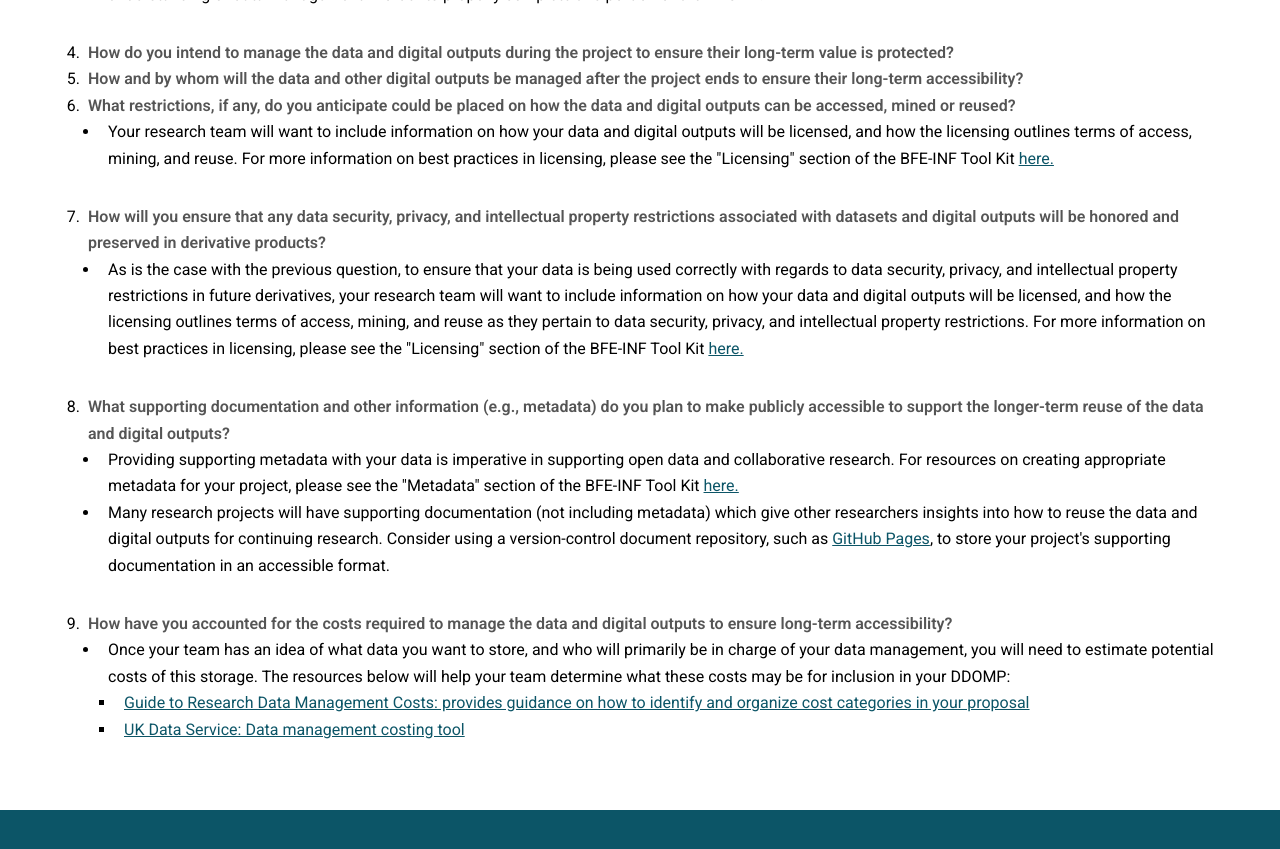
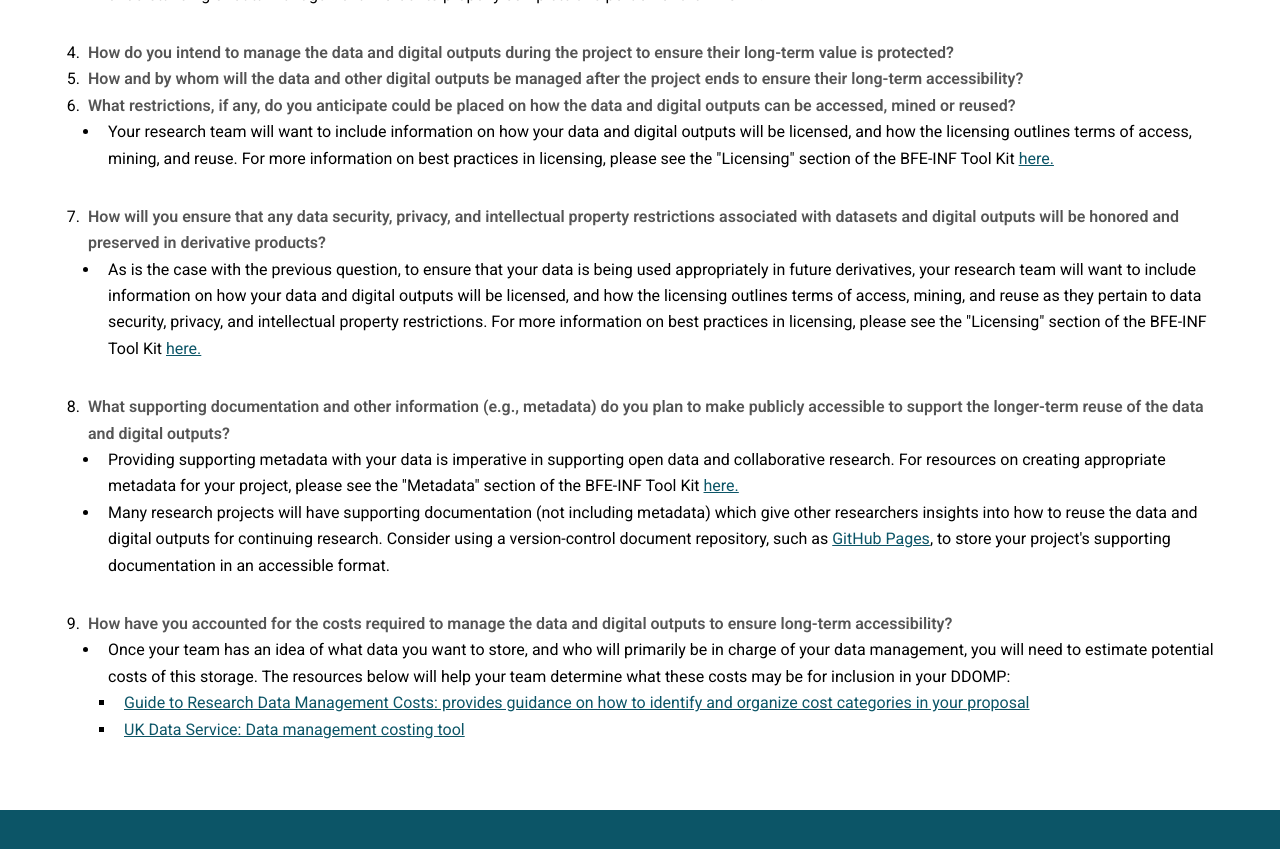
Before and after one commit to bfe-inf/toolkit, a Jekyll site: the page ddomp-fullproposal.html, which Jekyll copies as it is, in a window 1280 px wide and 900 px high, scrolled down 1462 px. Shown: the top 849 px of the window. Built offline with Jekyll 4.4.1, drawn with Linux system fonts in a browser that asks for light colours.

Commit message:
Update ddomp-fullproposal.html

```diff
--- a/ddomp-fullproposal.html
+++ b/ddomp-fullproposal.html
@@ -77,7 +77,7 @@
 							</ul>
 						<li><strong>How will you ensure that any data security, privacy, and intellectual property restrictions associated with datasets and digital outputs will be honored and preserved in derivative products?</strong></li>
 							<ul>
-								<li>As is the case with the previous question, to ensure that your data is being used correctly with regards to data security, privacy, and intellectual property restrictions in future derivatives, your research team will want to include information on how your data and digital outputs will be licensed, and how the licensing outlines terms of access, mining, and reuse as they pertain to data security, privacy, and intellectual property restrictions. For more information on best practices in licensing, please see the "Licensing" section of the BFE-INF Tool Kit <a href="https://bfe-inf.github.io/tool-kit/bp&s-licensing.html" target="_blank">here.</a></li>
+								<li>As is the case with the previous question, to ensure that your data is being used appropriately in future derivatives, your research team will want to include information on how your data and digital outputs will be licensed, and how the licensing outlines terms of access, mining, and reuse as they pertain to data security, privacy, and intellectual property restrictions. For more information on best practices in licensing, please see the "Licensing" section of the BFE-INF Tool Kit <a href="https://bfe-inf.github.io/tool-kit/bp&s-licensing.html" target="_blank">here.</a></li>
 							</ul>
 						<li><strong>What supporting documentation and other information (e.g., metadata) do you plan to make publicly accessible to support the longer-term reuse of the data and digital outputs?</strong></li>
 							<ul>
```
